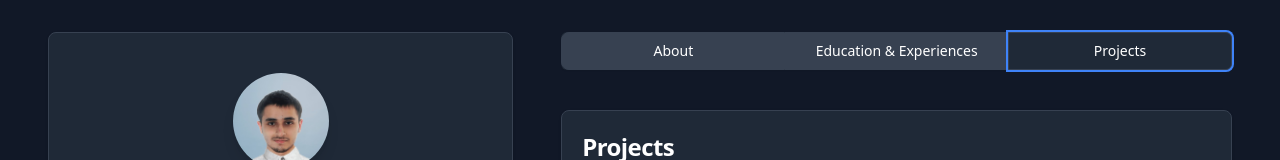
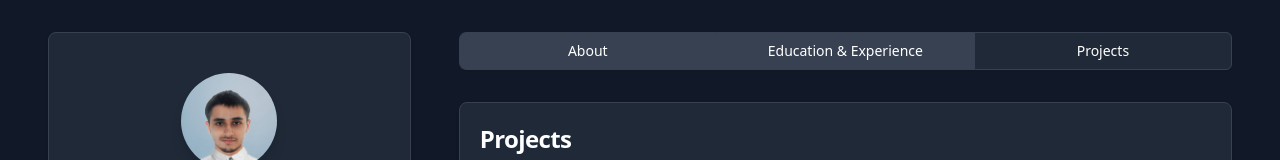
Before and after one commit to Menosuno02/portfolio, an Angular app: page / in a window 1280 px wide. Both pictures are taken after a click on the button "Projects". Shown: the top 160 px of the page. Built offline with nearby package versions, Linux system fonts and the light colour scheme.

Commit message:
Update grid

```diff
--- a/src/app/app.component.html
+++ b/src/app/app.component.html
@@ -1,4 +1,4 @@
-<div class="xl:col-span-5 lg:col-span-5 col-span-12">
+<div class="xl:col-span-4 lg:col-span-5 col-span-12">
   <div class="border rounded-lg shadow bg-gray-800 border-gray-700 flex flex-col items-center pt-10 pb-8">
     <img class="w-24 h-24 rounded-full shadow-lg mb-6" src="../assets/foto.jpg" width="96" height="96" />
     <h5 class="mb-2 text-2xl font-bold tracking-tight text-white">Alejandro López Labajo</h5>
@@ -87,24 +87,21 @@
     </div>
   </div>
 </div>
-<div class="mt-8 lg:mt-0 lg:col-span-7 lg:col-start-6 col-span-12">
-  <div class="inline-flex mb-2 rounded-md shadow-sm w-full bg-gray-800" role="group">
+<div class="mt-8 lg:mt-0 lg:col-span-7 lg:col-start-6 xl:col-span-8 col-span-12">
+  <div class="inline-flex rounded-md shadow-sm w-full bg-gray-800" role="group">
     <button type="button"
-      [class]="selected === 'about' ? 'bg-gray-800 w-full px-4 py-2 text-sm font-medium border rounded-l-lg focus:z-10 focus:ring-2 border-gray-700 text-white hover:text-white hover:bg-gray-600 focus:ring-blue-500 focus:text-white'
-        : 'bg-gray-700 w-full px-4 py-2 text-sm font-medium border rounded-l-lg focus:z-10 focus:ring-2 border-gray-700 text-white hover:text-white hover:bg-gray-600 focus:ring-blue-500 focus:text-white'"
-      (click)="selected = 'about'">
+      class="w-full px-4 py-2 text-sm font-medium border rounded-l-lg border-gray-700 text-white hover:text-white hover:bg-gray-600"
+      [class]="selected === 'about' ? 'bg-gray-800' : 'bg-gray-700'" (click)="selected = 'about'">
       About
     </button>
     <button type="button"
-      [class]="selected === 'e&e' ? 'bg-gray-800 w-full px-4 py-2 text-sm font-medium border-t border-b focus:z-10 focus:ring-2 border-gray-700 text-white hover:text-white hover:bg-gray-600 focus:ring-blue-500 focus:text-white'
-        : 'bg-gray-700 w-full px-4 py-2 text-sm font-medium border-t border-b focus:z-10 focus:ring-2 border-gray-700 text-white hover:text-white hover:bg-gray-600 focus:ring-blue-500 focus:text-white'"
-      (click)="selected = 'e&e'">
-      Education & Experiences
+      class="w-full px-4 py-2 text-sm font-medium border-t border-b border-gray-700 text-white hover:text-white hover:bg-gray-600"
+      [class]="selected === 'e&e' ? 'bg-gray-800' : 'bg-gray-700'" (click)="selected = 'e&e'">
+      Education & Experience
     </button>
     <button type="button"
-      [class]="selected === 'projects' ? 'bg-gray-800 w-full px-4 py-2 text-sm font-medium  border rounded-r-md focus:z-10 focus:ring-2 border-gray-700 text-white hover:text-white hover:bg-gray-600 focus:ring-blue-500 focus:text-white'
-        : 'bg-gray-700 w-full px-4 py-2 text-sm font-medium  border rounded-r-md focus:z-10 focus:ring-2 border-gray-700 text-white hover:text-white hover:bg-gray-600 focus:ring-blue-500 focus:text-white'"
-      (click)="selected = 'projects'">
+      class="w-full px-4 py-2 text-sm font-medium border rounded-r-md border-gray-700 text-white hover:text-white hover:bg-gray-600"
+      [class]="selected === 'projects' ? 'bg-gray-800' : 'bg-gray-700'" (click)="selected = 'projects'">
       Projects
     </button>
   </div>
@@ -182,8 +179,8 @@
             <div class="p-5">
               <h5 class="mb-3 text-2xl font-bold tracking-tight text-white"><img class="inline-block mr-3 mb-1"
                   src="{{ item.icon }}" width="30" height="30">{{ item.title }}</h5>
-              <a type="button" href="{{ item.github }}"
-                class="text-white bg-[#24292F] hover:bg-[#24292F]/90 focus:ring-4 focus:outline-none focus:ring-[#24292F]/50 font-medium rounded-lg text-sm px-3.5 py-2.5 text-center inline-flex items-center focus:ring-gray-500 dark:hover:bg-[#050708]/30 mr-2 mb-2">
+              <a type="button" target="_blank" href="{{ item.github }}"
+                class="text-white bg-[#24292F] hover:bg-[#24292F]/90 focus:ring-3 focus:outline-none focus:ring-[#24292F]/50 font-medium rounded-lg text-sm px-3.5 py-2.5 text-center inline-flex items-center focus:ring-gray-500 dark:hover:bg-[#050708]/30 mr-2 mb-2">
                 <svg class="w-4 h-4" aria-hidden="true" focusable="false" data-prefix="fab" data-icon="github"
                   role="img" xmlns="http://www.w3.org/2000/svg" viewBox="0 0 496 512">
                   <path fill="currentColor"
@@ -191,8 +188,8 @@
                   </path>
                 </svg>
               </a>
-              <a type="button" href="{{ item.web }}"
-                class="text-white bg-[#050708] focus:ring-4 focus:outline-none font-medium rounded-lg text-sm px-3.5 py-2.5 text-center inline-flex items-center focus:ring-[#050708]/50 hover:bg-[#050708]/30 mr-2 mb-2">
+              <a type="button" target="_blank" href="{{ item.web }}"
+                class="text-white bg-[#050708] focus:ring-3 focus:outline-none font-medium rounded-lg text-sm px-3.5 py-2.5 text-center inline-flex items-center focus:ring-[#050708]/50 hover:bg-[#050708]/30 mr-2 mb-2">
                 <svg class="w-4 h-4" stroke="currentColor" fill="currentColor" stroke-width="0" viewBox="0 0 496 512"
                   xmlns="http://www.w3.org/2000/svg">
                   <path
```
Also changed, not shown: 1 other file (tests, documents, lock files or other folders).
